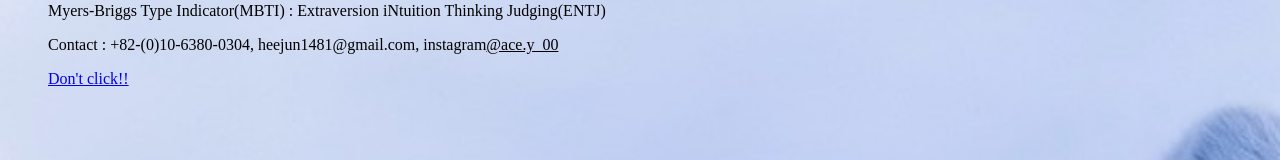
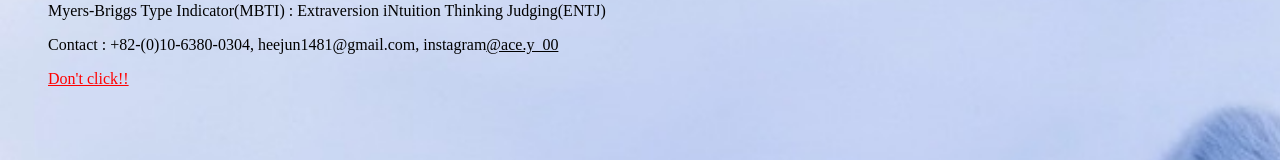
Before and after one commit to aceyang00/aceyang, a plain HTML site: page index.html in a window 1280 px wide. Shown: the part 755-915 px from the top of the page. Drawn offline with Linux system fonts and the light colour scheme.

Commit message:
Add files via upload

```diff
--- a/index.html
+++ b/index.html
@@ -21,7 +21,7 @@
     <ol>생년월일 : 2000. 03. 04 (경기도 포천, 대한민국)</ol>
     <ol>Myers-Briggs Type Indicator(MBTI) : Extraversion iNtuition Thinking Judging(ENTJ)</ol>
     <ol>Contact : +82-(0)10-6380-0304, heejun1481@gmail.com, instagram<a href="https://www.instagram.com/ace.y_00/"; style="color: black">@ace.y_00</a></ol>
-    <ol><a href="index3.html"color: red">Don't click!!</a></ol>
+    <ol><a href="index3.html"; style="color: rgb(255, 0, 0)">Don't click!!</a></ol>
     <br>
     <ol style="font-size: 30px;"><약력></ol>
     <ol>&nbsp;&nbsp;송우초등학교 졸업</ol>
```
